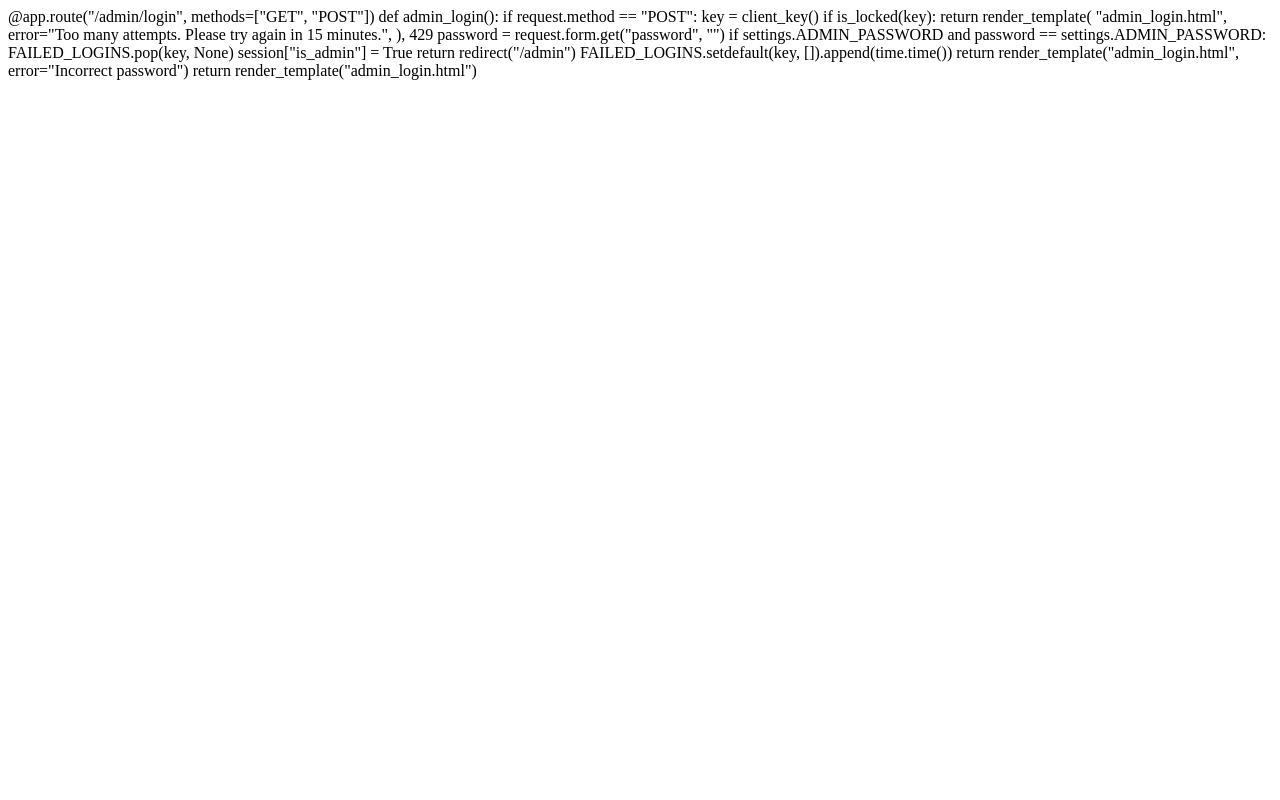
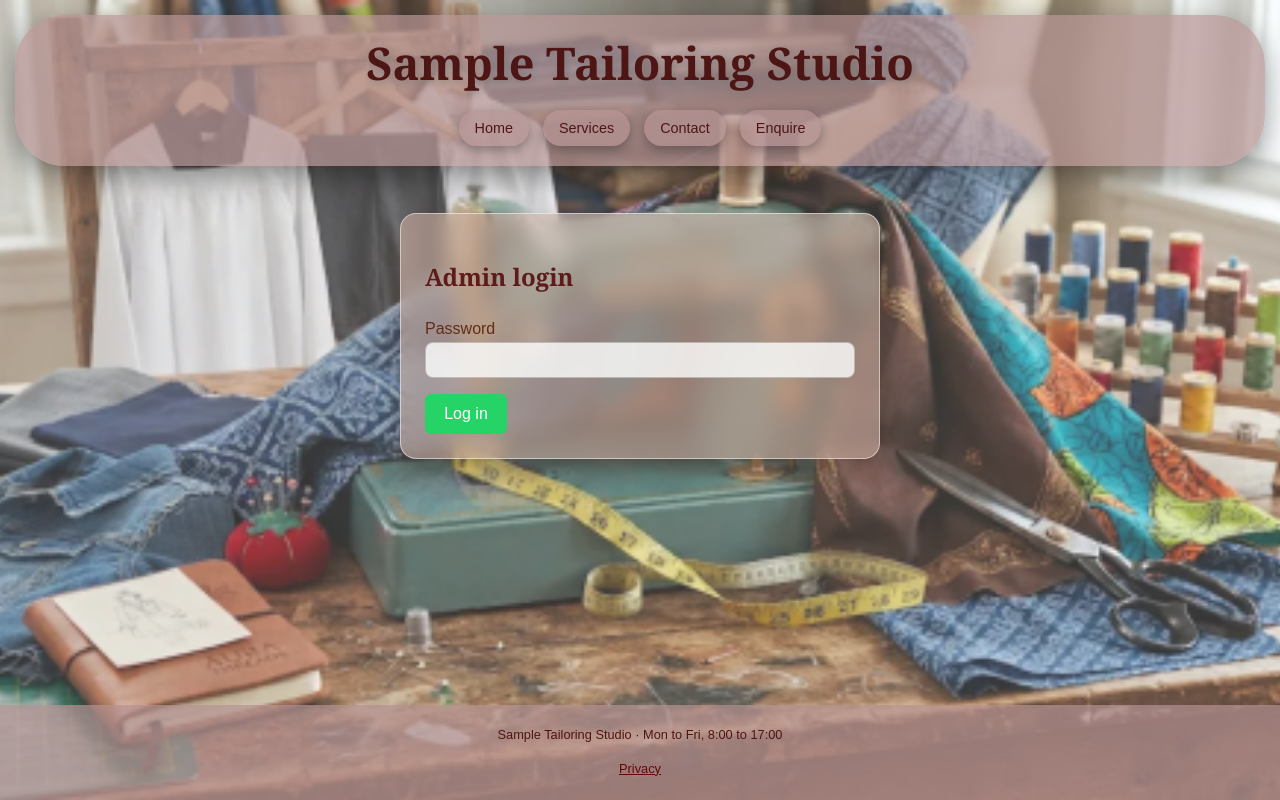
Before and after one commit to sk518x/tailoring-site, a Flask app: page /admin/login in a window 1280 px wide. Run offline with Flask 3, Linux system fonts and the light colour scheme.

Commit message:
Restore old version of admin login

```diff
--- a/templates/admin_login.html
+++ b/templates/admin_login.html
@@ -1,17 +1,18 @@
-@app.route("/admin/login", methods=["GET", "POST"])
-def admin_login():
-    if request.method == "POST":
-        key = client_key()
-        if is_locked(key):
-            return render_template(
-                "admin_login.html",
-                error="Too many attempts. Please try again in 15 minutes.",
-            ), 429
-        password = request.form.get("password", "")
-        if settings.ADMIN_PASSWORD and password == settings.ADMIN_PASSWORD:
-            FAILED_LOGINS.pop(key, None)
-            session["is_admin"] = True
-            return redirect("/admin")
-        FAILED_LOGINS.setdefault(key, []).append(time.time())
-        return render_template("admin_login.html", error="Incorrect password")
-    return render_template("admin_login.html")
+{% extends "base.html" %} {% block title %}Admin login - {{ business_name }}{%
+endblock %} {% block content %}
+<div class="glass-card">
+<h2>Admin login</h2>
+
+{% if error %}
+<p>{{ error }}</p>
+{% endif %}
+
+<form method="post" action="/admin/login">
+  <p>
+    <label for="password">Password</label><br />
+    <input type="password" id="password" name="password" />
+  </p>
+  <button type="submit">Log in</button>
+</form>
+</div>
+{% endblock %}
```
